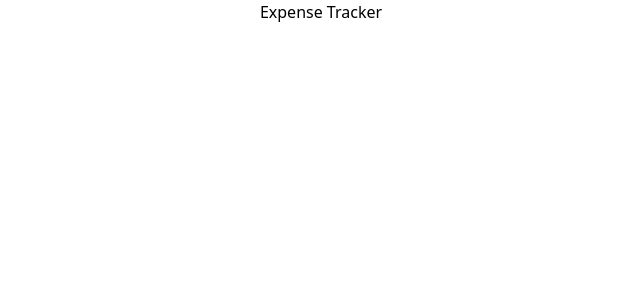
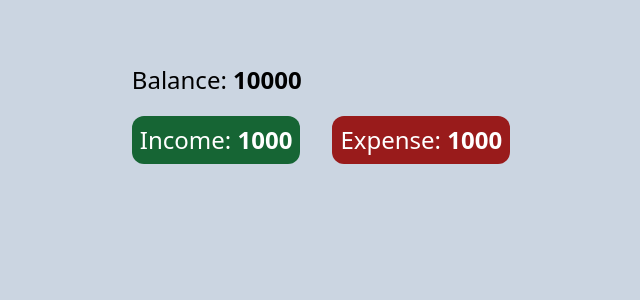
Before and after one commit to Syed-Muhammad-Hussnain-Raza/Expense-Tracker, a React (Create React App) app: page / in a window 1280 px wide. Shown: the top 300 px of the page, without its empty margins (319-959 px from the left). Built offline with nearby package versions, Linux system fonts and the light colour scheme.

Commit message:
Balance - UI for Balance.jsx component is about complete

```diff
--- a/src/App.js
+++ b/src/App.js
@@ -1,10 +1,11 @@
 import "./App.css";
+import Balance from "./components/Balance";
 
 function App() {
   return (
-    <center>
-      <h1>Expense Tracker</h1>
-    </center>
+    <div className="bg-slate-300 h-screen">
+      <Balance />
+    </div>
   );
 }
 
--- /dev/null
+++ b/src/components/Balance.jsx
@@ -0,0 +1,19 @@
+const Balance = () => {
+  return (
+    <div className="flex flex-col items-center gap-2">
+      <p className="text-2xl mt-16">
+        Balance: <span className="font-bold">{10000}</span>
+        <div className="flex flex-row space-x-8 mt-5 text-white">
+          <p className="bg-green-800 p-2 rounded-xl">
+            Income: <span className="text-white font-bold">1000 </span>
+          </p>
+          <p className="bg-red-800 p-2 rounded-xl">
+            Expense: <span className="text-white font-bold">1000 </span>
+          </p>
+        </div>
+      </p>
+    </div>
+  );
+};
+
+export default Balance;
```
